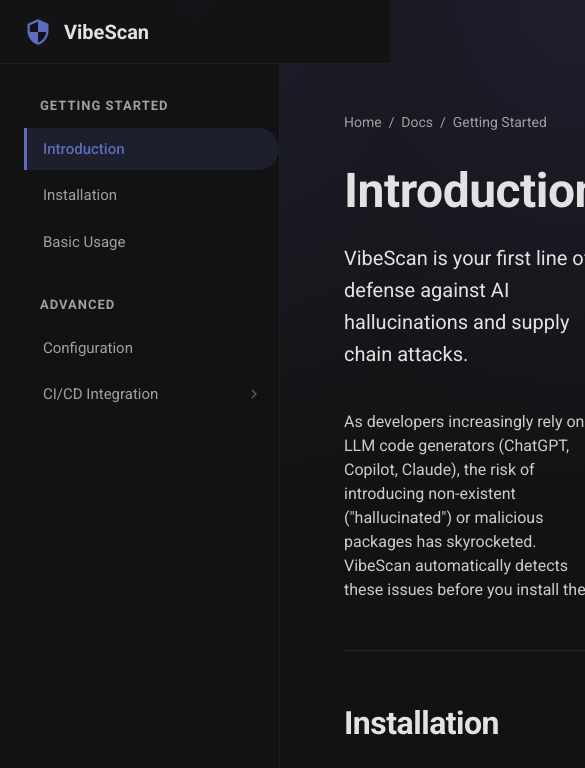
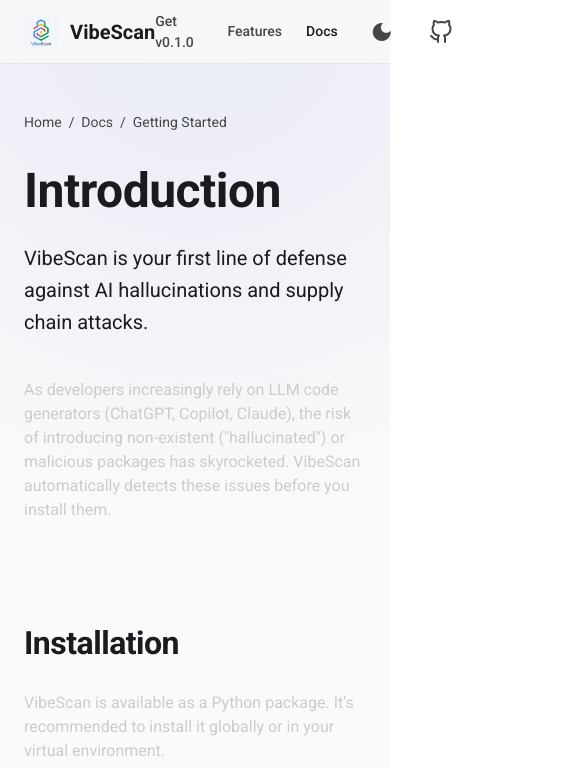
Before and after one commit to AbinVarghexe/vibescan, a plain HTML site: page docs/get-started.html in a window 390 px wide. Shown: the top 768 px of the page, 585 px wide, since content can reach past the window. Drawn offline with Linux system fonts and the light colour scheme.

Commit message:
feat: implement dark/light mode and add logo

```diff
--- a/docs/get-started.html
+++ b/docs/get-started.html
@@ -13,43 +13,30 @@
     <link rel="stylesheet" href="styles.css">
 
     <!-- Favicon -->
-    <link rel="icon" type="image/png" href="https://raw.githubusercontent.com/google/material-design-icons/master/png/action/search/materialicons/24dp/1x/baseline_search_white_24dp.png">
+    <link rel="icon" type="image/png" href="assets/logo.png">
 
-    <style>
-        /* Syntax Highlighting */
-        pre {
-            background-color: #1e1e1e;
-            border: 1px solid rgba(255, 255, 255, 0.1);
-            border-radius: 8px;
-            padding: 16px;
-            overflow-x: auto;
-            margin: 16px 0 32px;
-            font-family: 'Consolas', 'Monaco', monospace;
-            font-size: 14px;
-            color: #d4d4d4;
-        }
-
-        .code-comment { color: #6a9955; }
-        .code-cmd { color: #dcdcaa; }
-        .code-arg { color: #9cdcfe; }
-    </style>
 </head>
-<body class="dark-theme doc-layout">
+<body class="doc-layout" data-theme="dark">
 
     <!-- Top App Bar -->
     <header class="top-app-bar">
         <div class="container app-bar-content">
-            <div class="logo-section">
-                <a href="index.html" style="display: flex; align-items: center; gap: 12px; text-decoration: none;">
-                    <span class="material-icons logo-icon">security</span>
-                    <span class="logo-text">VibeScan</span>
-                </a>
-            </div>
+            <a href="index.html" class="logo-section">
+                <!-- Use actual logo image -->
+                <img src="assets/logo.png" alt="VibeScan Logo" class="logo-img">
+                <span class="logo-text">VibeScan</span>
+            </a>
 
             <nav class="nav-links">
                 <a href="https://github.com/AbinVarghexe/vibescan/releases" class="nav-link">Get v0.1.0</a>
                 <a href="index.html#features" class="nav-link">Features</a>
                 <a href="get-started.html" class="nav-link" style="color: var(--md-sys-color-on-surface);">Docs</a>
+
+                <!-- Theme Toggle Button -->
+                <button id="theme-toggle" class="theme-toggle-btn icon-link" aria-label="Toggle theme">
+                    <span class="material-icons theme-icon">light_mode</span>
+                </button>
+
                 <a href="https://github.com/AbinVarghexe/vibescan" class="icon-link" aria-label="GitHub">
                     <svg viewBox="0 0 24 24" width="24" height="24" stroke="currentColor" stroke-width="2" fill="none" stroke-linecap="round" stroke-linejoin="round"><path d="M9 19c-5 1.5-5-2.5-7-3m14 6v-3.87a3.37 3.37 0 0 0-.94-2.61c3.14-.35 6.44-1.54 6.44-7A5.44 5.44 0 0 0 20 4.77 5.07 5.07 0 0 0 19.91 1S18.73.65 16 2.48a13.38 13.38 0 0 0-7 0C6.27.65 5.09 1 5.09 1A5.07 5.07 0 0 0 5 4.77a5.44 5.44 0 0 0-1.5 3.78c0 5.42 3.3 6.61 6.44 7A3.37 3.37 0 0 0 9 18.13V22"></path></svg>
                 </a>
@@ -179,6 +166,34 @@ jobs:
                 link.classList.add('active');
             });
         });
+
+        // Theme Toggle Logic
+        const themeToggleBtn = document.getElementById('theme-toggle');
+        const themeIcon = themeToggleBtn.querySelector('.material-icons');
+
+        // Check for saved theme preference, otherwise use system preference
+        const getPreferredTheme = () => {
+            const savedTheme = localStorage.getItem('theme');
+            if (savedTheme) {
+                return savedTheme;
+            }
+            return window.matchMedia('(prefers-color-scheme: light)').matches ? 'light' : 'dark';
+        };
+
+        const setTheme = (theme) => {
+            document.documentElement.setAttribute('data-theme', theme);
+            localStorage.setItem('theme', theme);
+            themeIcon.textContent = theme === 'light' ? 'dark_mode' : 'light_mode';
+        };
+
+        // Initialize theme
+        setTheme(getPreferredTheme());
+
+        // Event listener
+        themeToggleBtn.addEventListener('click', () => {
+            const currentTheme = document.documentElement.getAttribute('data-theme');
+            setTheme(currentTheme === 'light' ? 'dark' : 'light');
+        });
     </script>
 </body>
 </html>
--- a/docs/index.html
+++ b/docs/index.html
@@ -9,26 +9,33 @@
     <link href="https://fonts.googleapis.com/css2?family=Roboto:wght@300;400;500;700&display=swap" rel="stylesheet">
     <link href="https://fonts.googleapis.com/icon?family=Material+Icons" rel="stylesheet">
 
-    <!-- Custom Styles -->
+    <!-- Custom Syles -->
     <link rel="stylesheet" href="styles.css">
 
     <!-- Favicon -->
-    <link rel="icon" type="image/png" href="https://raw.githubusercontent.com/google/material-design-icons/master/png/action/search/materialicons/24dp/1x/baseline_search_white_24dp.png">
+    <link rel="icon" type="image/png" href="assets/logo.png">
 </head>
-<body class="dark-theme">
+<body data-theme="dark">
 
     <!-- Top App Bar -->
     <header class="top-app-bar">
         <div class="container app-bar-content">
-            <div class="logo-section">
-                <span class="material-icons logo-icon">security</span>
+            <a href="index.html" class="logo-section">
+                <!-- Use actual logo image -->
+                <img src="assets/logo.png" alt="VibeScan Logo" class="logo-img">
                 <span class="logo-text">VibeScan</span>
-            </div>
+            </a>
 
             <nav class="nav-links">
                 <a href="https://github.com/AbinVarghexe/vibescan/releases" class="nav-link">Get v0.1.0</a>
                 <a href="#features" class="nav-link">Features</a>
                 <a href="get-started.html" class="nav-link">Docs</a>
+
+                <!-- Theme Toggle Button -->
+                <button id="theme-toggle" class="theme-toggle-btn icon-link" aria-label="Toggle theme">
+                    <span class="material-icons theme-icon">light_mode</span>
+                </button>
+
                 <a href="https://github.com/AbinVarghexe/vibescan" class="icon-link" aria-label="GitHub">
                     <svg viewBox="0 0 24 24" width="24" height="24" stroke="currentColor" stroke-width="2" fill="none" stroke-linecap="round" stroke-linejoin="round"><path d="M9 19c-5 1.5-5-2.5-7-3m14 6v-3.87a3.37 3.37 0 0 0-.94-2.61c3.14-.35 6.44-1.54 6.44-7A5.44 5.44 0 0 0 20 4.77 5.07 5.07 0 0 0 19.91 1S18.73.65 16 2.48a13.38 13.38 0 0 0-7 0C6.27.65 5.09 1 5.09 1A5.07 5.07 0 0 0 5 4.77a5.44 5.44 0 0 0-1.5 3.78c0 5.42 3.3 6.61 6.44 7A3.37 3.37 0 0 0 9 18.13V22"></path></svg>
                 </a>
@@ -142,5 +149,34 @@
         </div>
     </footer>
 
+    <script>
+        // Theme Toggle Logic
+        const themeToggleBtn = document.getElementById('theme-toggle');
+        const themeIcon = themeToggleBtn.querySelector('.material-icons');
+
+        // Check for saved theme preference, otherwise use system preference
+        const getPreferredTheme = () => {
+            const savedTheme = localStorage.getItem('theme');
+            if (savedTheme) {
+                return savedTheme;
+            }
+            return window.matchMedia('(prefers-color-scheme: light)').matches ? 'light' : 'dark';
+        };
+
+        const setTheme = (theme) => {
+            document.documentElement.setAttribute('data-theme', theme);
+            localStorage.setItem('theme', theme);
+            themeIcon.textContent = theme === 'light' ? 'dark_mode' : 'light_mode';
+        };
+
+        // Initialize theme
+        setTheme(getPreferredTheme());
+
+        // Event listener
+        themeToggleBtn.addEventListener('click', () => {
+            const currentTheme = document.documentElement.getAttribute('data-theme');
+            setTheme(currentTheme === 'light' ? 'dark' : 'light');
+        });
+    </script>
 </body>
 </html>
--- a/docs/styles.css
+++ b/docs/styles.css
@@ -1,5 +1,5 @@
 :root {
-    /* Color Palette - Material Dark Theme */
+    /* Color Palette - Material Dark Theme (Default) */
     --md-sys-color-background: #121212;
     --md-sys-color-surface: #1e1e1e;
     --md-sys-color-surface-variant: #2d2d2d;
@@ -15,6 +15,11 @@
     --md-sys-color-secondary: #2d2d2d;
     --md-sys-color-on-secondary: #e2e2e2;
 
+    /* Backgrounds */
+    --bg-gradient: radial-gradient(circle at 50% 0%, #1e1e2e 0%, #121212 60%);
+    --surface-border: rgba(255, 255, 255, 0.08); /* Unified border color */
+    --app-bar-bg: rgba(18, 18, 18, 0.8);
+
     /* Terminal Colors */
     --terminal-bg: #0a0a0a;
     --terminal-text: #f0f0f0;
@@ -22,11 +27,59 @@
     --terminal-red: #f44336;
     --terminal-yellow: #ffeb3b;
     --terminal-blue: #2196f3;
+    --terminal-shadow: 0 0 100px rgba(92, 107, 192, 0.1);
 
     /* Elevation Shadows */
     --elevation-1: 0px 1px 3px 1px rgba(0, 0, 0, 0.15), 0px 1px 2px 0px rgba(0, 0, 0, 0.3);
     --elevation-2: 0px 2px 6px 2px rgba(0, 0, 0, 0.15), 0px 1px 2px 0px rgba(0, 0, 0, 0.3);
     --elevation-4: 0px 4px 10px 4px rgba(0, 0, 0, 0.2), 0px 2px 4px -1px rgba(0, 0, 0, 0.3);
+}
+
+[data-theme="light"] {
+    --md-sys-color-background: #fafafa;
+    --md-sys-color-surface: #ffffff;
+    --md-sys-color-surface-variant: #f2f2f2;
+    --md-sys-color-on-background: #1b1b1f;
+    --md-sys-color-on-surface: #1b1b1f;
+    --md-sys-color-on-surface-variant: #444746;
+
+    --md-sys-color-primary: #3f51b5; /* Indigo 500 */
+    --md-sys-color-primary-container: #e8eaf6;
+    --md-sys-color-on-primary: #ffffff;
+
+    --md-sys-color-secondary: #e0e2ec;
+    --md-sys-color-on-secondary: #1b1b1f;
+
+    --bg-gradient: radial-gradient(circle at 50% 0%, #e8eaf6 0%, #fafafa 60%);
+    --surface-border: rgba(0, 0, 0, 0.08);
+    --app-bar-bg: rgba(250, 250, 250, 0.8);
+
+    --terminal-bg: #1e1e1e; /* Keep terminal dark for contrast */
+    --terminal-shadow: 0 0 100px rgba(63, 81, 181, 0.15);
+
+    /* Softer shadows for light mode */
+    --elevation-1: 0px 1px 2px rgba(0, 0, 0, 0.3), 0px 1px 3px 1px rgba(0, 0, 0, 0.15);
+    --elevation-2: 0px 1px 2px rgba(0, 0, 0, 0.3), 0px 2px 6px 2px rgba(0, 0, 0, 0.15);
+    --elevation-4: 0px 1px 3px rgba(0, 0, 0, 0.3), 0px 4px 8px 3px rgba(0, 0, 0, 0.15);
+
+    /* Code Block Colors */
+    --code-bg: #f5f5f5;
+    --code-border: rgba(0, 0, 0, 0.1);
+    --code-text: #24292e;
+    --code-comment: #6a737d;
+    --code-cmd: #005cc5;
+    --code-arg: #032f62;
+}
+
+:root {
+    /* ... existing vars ... */
+    /* Code Block Colors (Dark Default) */
+    --code-bg: #1e1e1e;
+    --code-border: rgba(255, 255, 255, 0.1);
+    --code-text: #d4d4d4;
+    --code-comment: #6a9955;
+    --code-cmd: #dcdcaa;
+    --code-arg: #9cdcfe;
 }
 
 * {
@@ -36,7 +89,7 @@
 }
 
 body {
-    background: radial-gradient(circle at 50% 0%, #1e1e2e 0%, #121212 60%);
+    background: var(--bg-gradient);
     background-attachment: fixed;
     color: var(--md-sys-color-on-background);
     font-family: 'Roboto', sans-serif;
@@ -44,6 +97,7 @@ body {
     min-height: 100vh;
     display: flex;
     flex-direction: column;
+    transition: background 0.3s ease, color 0.3s ease;
 }
 
 /* Typography */
@@ -65,6 +119,47 @@ a {
     padding: 0 24px;
 }
 
+/* Logo Styles */
+.logo-img {
+    height: 36px;
+    width: auto;
+    object-fit: contain;
+}
+
+.logo-section {
+    display: flex;
+    align-items: center;
+    gap: 12px;
+    text-decoration: none;
+}
+
+.logo-section:hover .logo-text {
+    opacity: 0.9;
+}
+
+/* Theme Toggle Button */
+.theme-toggle-btn {
+    background: none;
+    border: none;
+    color: var(--md-sys-color-on-surface-variant);
+    cursor: pointer;
+    padding: 8px;
+    border-radius: 50%;
+    display: flex;
+    align-items: center;
+    justify-content: center;
+    transition: all 0.2s ease;
+}
+
+.theme-toggle-btn:hover {
+    background-color: var(--surface-border);
+    color: var(--md-sys-color-on-surface);
+}
+
+.theme-icon {
+    font-size: 24px;
+}
+
 /* Top App Bar */
 .top-app-bar {
     position: fixed;
@@ -72,10 +167,11 @@ a {
     left: 0;
     right: 0;
     height: 64px;
-    background-color: rgba(18, 18, 18, 0.8);
+    background-color: var(--app-bar-bg);
     backdrop-filter: blur(10px);
     z-index: 1000;
-    border-bottom: 1px solid rgba(255, 255, 255, 0.05);
+    border-bottom: 1px solid var(--surface-border);
+    transition: background-color 0.3s ease, border-color 0.3s ease;
 }
 
 .app-bar-content {
@@ -548,6 +644,33 @@ h3 {
 
 /* Responsive */
 @media (max-width: 900px) {
+    .doc-content {
+        margin-left: 0;
+        padding-left: 24px;
+        padding-right: 24px;
+    }
+
+    .doc-sidebar {
+        display: none;
+    }
+}
+
+/* Code Blocks */
+pre {
+    background-color: var(--code-bg);
+    border: 1px solid var(--code-border);
+    border-radius: 8px;
+    padding: 16px;
+    overflow-x: auto;
+    margin: 16px 0 32px;
+    font-family: 'Consolas', 'Monaco', monospace;
+    font-size: 14px;
+    color: var(--code-text);
+}
+
+.code-comment { color: var(--code-comment); }
+.code-cmd { color: var(--code-cmd); }
+.code-arg { color: var(--code-arg); }
     .hero-grid {
         grid-template-columns: 1fr;
         text-align: center;
```
Also changed, not shown: docs/assets/logo.png (added).
